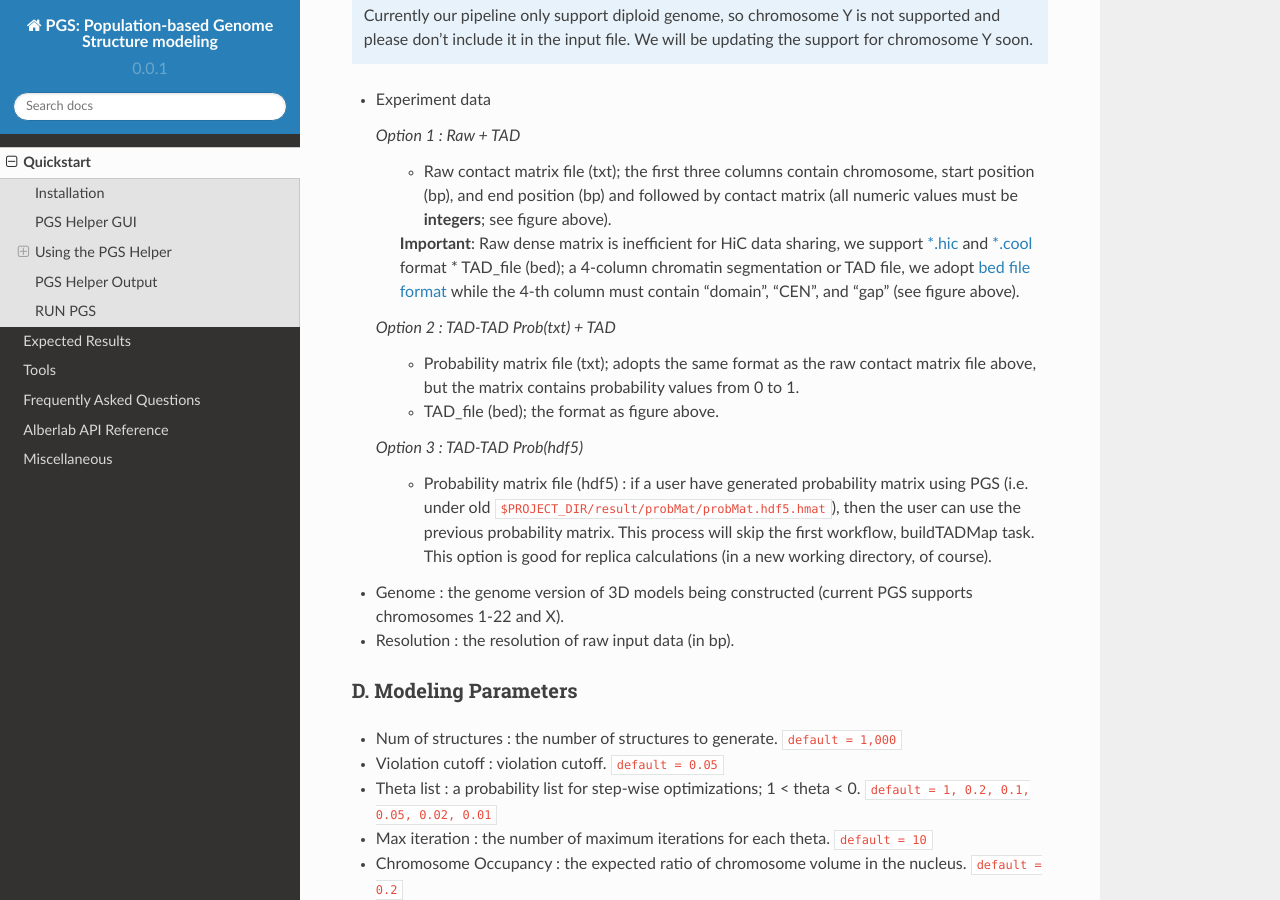
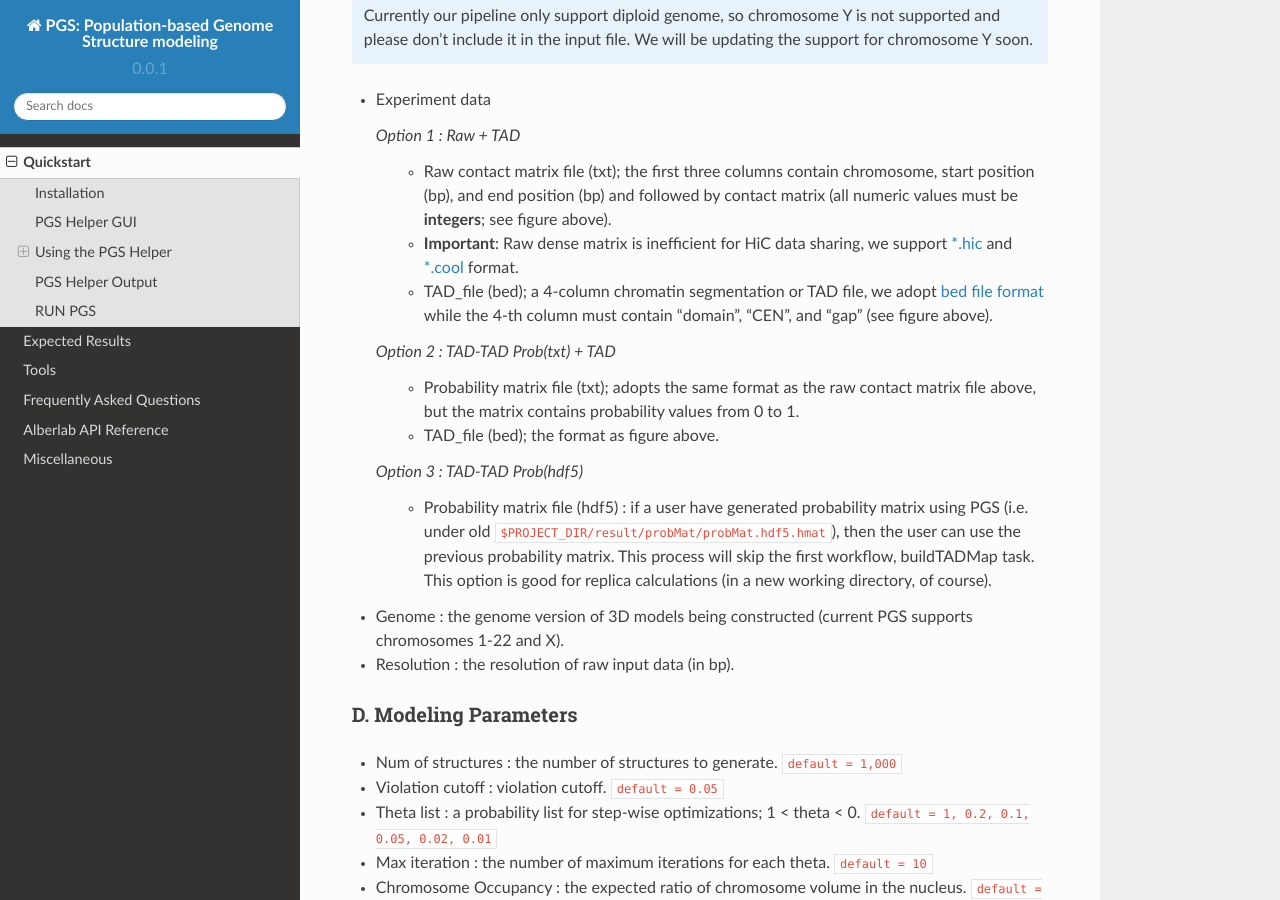
Before and after one commit to alberlab/pgs, a Sphinx documentation site: the page built from docs/quickstart.rst, in a window 1280 px wide and 900 px high, scrolled down 2800 px. Built offline with Sphinx 7.4.7 and the Read the Docs theme 2.0.0, drawn with Linux system fonts in a browser that asks for light colours.

Commit message:
update for docs

```diff
--- a/docs/quickstart.rst
+++ b/docs/quickstart.rst
@@ -101,8 +101,7 @@
   *Option 1 : Raw + TAD*
 
      * Raw contact matrix file (txt); the first three columns contain chromosome, start position (bp), and end position (bp) and followed by contact matrix (all numeric values must be **integers**; see figure above).
-     **Important**:
-     Raw dense matrix is inefficient for HiC data sharing, we support `*.hic <https://github.com/theaidenlab/juicer/wiki/Data>`_ and `*.cool <https://github.com/mirnylab/cooler/>`_ format
+     * **Important**: Raw dense matrix is inefficient for HiC data sharing, we support `*.hic <https://github.com/theaidenlab/juicer/wiki/Data>`_ and `*.cool <https://github.com/mirnylab/cooler/>`_ format.
      * TAD_file (bed); a 4-column chromatin segmentation or TAD file, we adopt `bed file format <https://genome.ucsc.edu/FAQ/FAQformat.html>`_ while the 4-th column must contain "domain", "CEN", and "gap" (see figure above).
 
   *Option 2 : TAD-TAD Prob(txt) + TAD*
```
